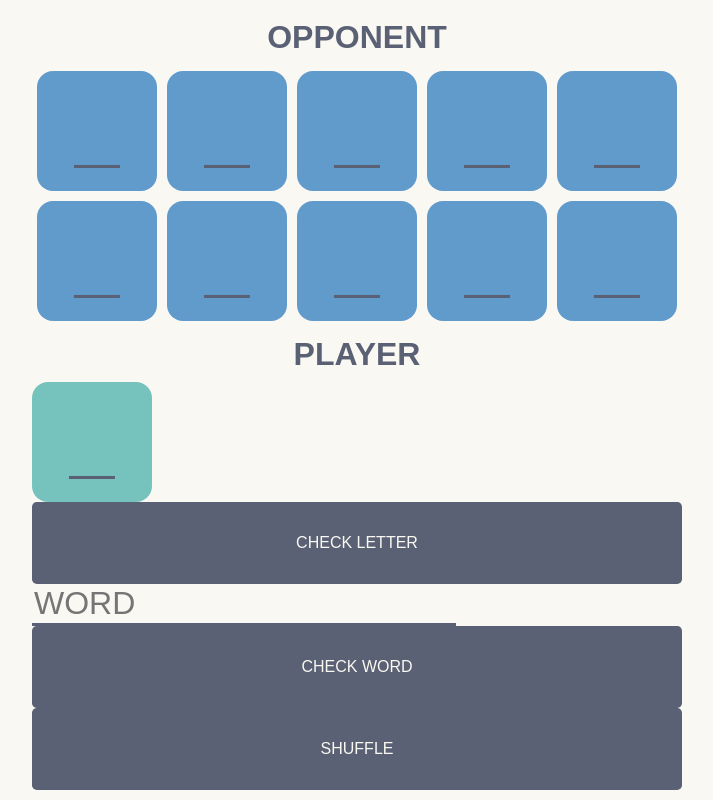
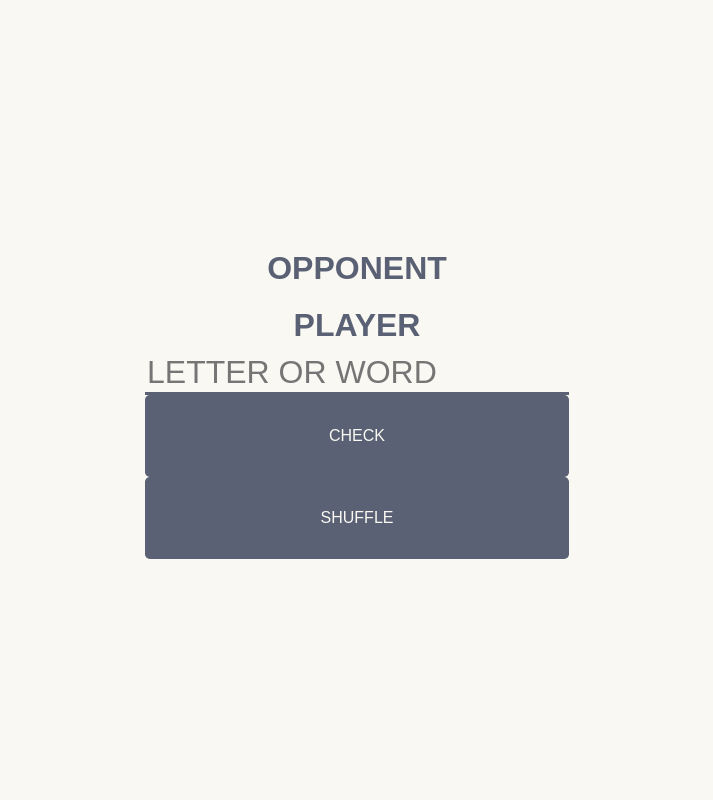
Before and after one commit to aliakseihuk/word-game, a React (Create React App) app: page / in a window 1280 px wide. Both pictures are taken after a click on the element "START GAME". Shown: the whole page, without its empty margins (283-996 px from the left). Built offline with nearby package versions, Linux system fonts and the light colour scheme.

Commit message:
combine check letter and check word into one action

```diff
--- a/src/actions/actions.js
+++ b/src/actions/actions.js
@@ -7,17 +7,10 @@ const setWord = word => {
   };
 };
 
-const checkLetter = letter => {
+const check = value => {
   return {
-    type: types.CHECK_LETTER,
-    letter
-  };
-};
-
-const checkWord = word => {
-  return {
-    type: types.CHECK_WORD,
-    word
+    type: types.CHECK,
+    value
   };
 };
 
@@ -33,4 +26,4 @@ const restart = () => {
   return { type: types.RESTART };
 };
 
-export { setWord, checkLetter, checkWord, shuffle, activateAIStep, restart };
+export { setWord, check, shuffle, activateAIStep, restart };
--- a/src/actions/index.js
+++ b/src/actions/index.js
@@ -3,25 +3,24 @@ import * as actions from './actions';
 const setWord = actions.setWord;
 const restart = actions.restart;
 
-const checkLetter = letter => {
-  return dispatch => {
-    dispatch(actions.checkLetter(letter));
-    dispatch(actions.activateAIStep());
-  };
-};
-
-const checkWord = word => {
-  return dispatch => {
-    dispatch(actions.checkWord(word));
-    dispatch(actions.activateAIStep());
+const check = value => {
+  return (dispatch, getState) => {
+    dispatch(actions.check(value));
+    const state = getState();
+    if (!state.error) {
+      dispatch(actions.activateAIStep());
+    }
   };
 };
 
 const shuffle = () => {
-  return dispatch => {
+  return (dispatch, getState) => {
     dispatch(actions.shuffle());
-    dispatch(actions.activateAIStep());
+    const state = getState();
+    if (!state.error) {
+      dispatch(actions.activateAIStep());
+    }
   };
 };
 
-export { setWord, restart, checkLetter, checkWord, shuffle };
+export { setWord, restart, check, shuffle };
--- a/src/actions/types.js
+++ b/src/actions/types.js
@@ -1,9 +1,5 @@
 export const SET_WORD = 'SET_WORD';
-
-export const CHECK_WORD = 'CHECK_WORD';
-export const CHECK_LETTER = 'CHECK_LETTER';
+export const CHECK = 'CHECK';
 export const SHUFFLE = 'SHUFFLE';
-
 export const ACTIVATE_AI_STEP = 'ACTIVATE_AI_STEP';
-
 export const RESTART = 'RESTART';
--- a/src/components/Game.js
+++ b/src/components/Game.js
@@ -1,7 +1,6 @@
 import React, { Component } from 'react';
 import { connect } from 'react-redux';
-import { checkLetter, checkWord, shuffle } from '../actions';
-import LetterInput from './LetterInput';
+import { check, shuffle } from '../actions';
 import Word from './Word';
 
 import './Game.css';
@@ -10,32 +9,21 @@ class Game extends Component {
   constructor(props) {
     super(props);
 
-    this.state = { letter: '', word: '' };
-    this.handleLetterChange = this.handleLetterChange.bind(this);
-    this.onLetterSubmit = this.onLetterSubmit.bind(this);
-    this.handleWordChange = this.handleWordChange.bind(this);
-    this.onWordSubmit = this.onWordSubmit.bind(this);
+    this.state = { letterOrWord: '' };
+    this.handleInputChange = this.handleInputChange.bind(this);
+    this.onLetterOrWordSubmit = this.onLetterOrWordSubmit.bind(this);
     this.onShuffle = this.onShuffle.bind(this);
   }
 
-  handleLetterChange(event) {
-    const length = event.target.value.length;
-    const letter =
-      length >= 2 ? event.target.value[length - 1] : event.target.value;
-    this.setState({ letter: letter.toUpperCase() });
+  handleInputChange(event) {
+    this.setState({ letterOrWord: event.target.value.toUpperCase() });
   }
 
-  onLetterSubmit() {
-    this.setState({ letter: '' });
-    this.props.checkLetter(this.state.letter);
+  onLetterOrWordSubmit() {
+    if (this.state.letterOrWord) {
+      this.props.check(this.state.letterOrWord);
+      this.setState({ letterOrWord: '' });
     }
-
-  handleWordChange(event) {
-    this.setState({ word: event.target.value });
-  }
-
-  onWordSubmit() {
-    this.props.checkWord(this.state.word);
   }
 
   onShuffle() {
@@ -44,39 +32,37 @@ class Game extends Component {
 
   render() {
     return (
-      <div className="Game">
+      <section className="Game">
         <h2 className="alias">OPPONENT</h2>
         <div>
-          <Word letters={this.props.user.letters} length={5} />
+          <Word
+            letters={this.props.user.letters}
+            length={this.props.user.word.length}
+          />
         </div>
         <div>
-          <Word letters={this.props.ai.letters} length={5} />
+          <Word
+            letters={this.props.ai.letters}
+            length={this.props.user.word.length}
+          />
         </div>
         <h2 className="alias">PLAYER</h2>
-
-        <label>
-          <LetterInput
-            value={this.state.letter}
-            onChange={this.handleLetterChange}
-          />
-          <div className="wgButton" onClick={this.onLetterSubmit}>
-            CHECK LETTER
-          </div>
-        </label>
+        <section>
           <input
             className="wgInput"
             type="text"
-          value={this.state.word}
-          onChange={this.handleWordChange}
-          placeholder="WORD"
+            value={this.state.letterOrWord}
+            onChange={this.handleInputChange}
+            placeholder="LETTER OR WORD"
           />
-        <div className="wgButton" onClick={this.onWordSubmit}>
-          CHECK WORD
+          <div className="wgButton" onClick={this.onLetterOrWordSubmit}>
+            CHECK
           </div>
           <div className="wgButton" onClick={this.onShuffle}>
             SHUFFLE
           </div>
-      </div>
+        </section>
+      </section>
     );
   }
 }
@@ -89,8 +75,7 @@ const mapStateToProps = state => {
 };
 const mapDispatchToProps = dispatch => {
   return {
-    checkLetter: letter => dispatch(checkLetter(letter)),
-    checkWord: word => dispatch(checkWord(word)),
+    check: value => dispatch(check(value)),
     shuffle: () => dispatch(shuffle())
   };
 };
--- a/src/constants.js
+++ b/src/constants.js
@@ -4,4 +4,24 @@ const START = 'START';
 const GAME = 'GAME';
 const END = 'END';
 
+// errors move to different files
+
+const ERROR_1_ID = 1;
+const ERROR_1_MSG = "You can't check nothing";
+
+const ERROR_2_ID = 2;
+const ERROR_2_MSG =
+  'Word is too short. To check a letter enter only one letter';
+
+const ERROR_3_ID = 3;
+const ERROR_3_MSG = 'Guess some letters to shuffle them';
+
 export { START, GAME, END };
+export {
+  ERROR_1_ID,
+  ERROR_1_MSG,
+  ERROR_2_ID,
+  ERROR_2_MSG,
+  ERROR_3_ID,
+  ERROR_3_MSG
+};
--- a/src/reducers/game.js
+++ b/src/reducers/game.js
@@ -1,5 +1,10 @@
 import * as types from '../actions/types';
-import { checkLetter, shuffle } from './reducer.helper';
+import {
+  checkLetter,
+  shuffle,
+  validateValue,
+  createError
+} from './reducer.helper';
 import * as constants from '../constants';
 
 const initialState = {
@@ -35,25 +40,38 @@ export function game(state = initialState, action) {
       const aiWord = state.vocabulary.dictionary[wIndex];
       const ai = { word: aiWord, letters: [] };
 
-      return { ...state, user, ai, mode: constants.GAME };
+      return { ...state, user, ai, mode: constants.GAME, error: undefined };
     }
 
-    case types.CHECK_LETTER: {
-      const letter = action.letter.toUpperCase();
-      const stats = checkLetter(state.ai, letter);
-      return { ...state, ai: stats };
+    case types.CHECK: {
+      const value = action.value.toUpperCase();
+      const error = validateValue(value, state.ai.word.length);
+      if (error) {
+        return { ...state, error };
+      }
+      if (value.length === 1) {
+        const stats = checkLetter(state.ai, value);
+        return { ...state, ai: stats };
+      } else {
+        // check word
+        const win = state.ai.word === value;
+        const mode = win ? constants.END : state.mode;
+        return {
+          ...state,
+          user: { ...state.user, win },
+          mode,
+          error: undefined
+        };
+      }
     }
 
     case types.SHUFFLE: {
-      const ls = shuffle(state.ai.letters);
-      return { ...state, ai: { ...state.ai, letters: ls } };
-    }
-
-    case types.CHECK_WORD: {
-      const word = action.word.toUpperCase();
-      const win = state.ai.word === word;
-      const mode = win ? constants.END : state.mode;
-      return { ...state, user: { ...state.user, win }, mode };
+      const error =
+        state.ai.letters.length < 2
+          ? createError(constants.ERROR_3_ID, constants.ERROR_3_MSG)
+          : undefined;
+      const ls = error ? state.ai.letters : shuffle(state.ai.letters);
+      return { ...state, ai: { ...state.ai, letters: ls }, error };
     }
 
     case types.ACTIVATE_AI_STEP: {
--- a/src/reducers/reducer.helper.js
+++ b/src/reducers/reducer.helper.js
@@ -1,3 +1,5 @@
+import * as constants from './../constants';
+
 // todo: rename stats
 const checkLetter = (stats, letter) => {
   const letters = [...stats.letters];
@@ -21,4 +23,17 @@ const shuffle = letters => {
   return ls;
 };
 
-export { checkLetter, shuffle };
+const validateValue = (value, wordLength) => {
+  if (value.length === 0) {
+    return createError(constants.ERROR_1_ID, constants.ERROR_1_MSG);
+  } else if (value.length > 1 && value.length < wordLength) {
+    return createError(constants.ERROR_2_ID, constants.ERROR_2_MSG);
+  }
+  return undefined;
+};
+
+const createError = (id, message) => {
+  return { id, message };
+};
+
+export { checkLetter, shuffle, validateValue, createError };
```
Also changed, not shown: 1 other file (tests, documents, lock files or other folders). Lines whose indentation alone changed are shown as unchanged.
